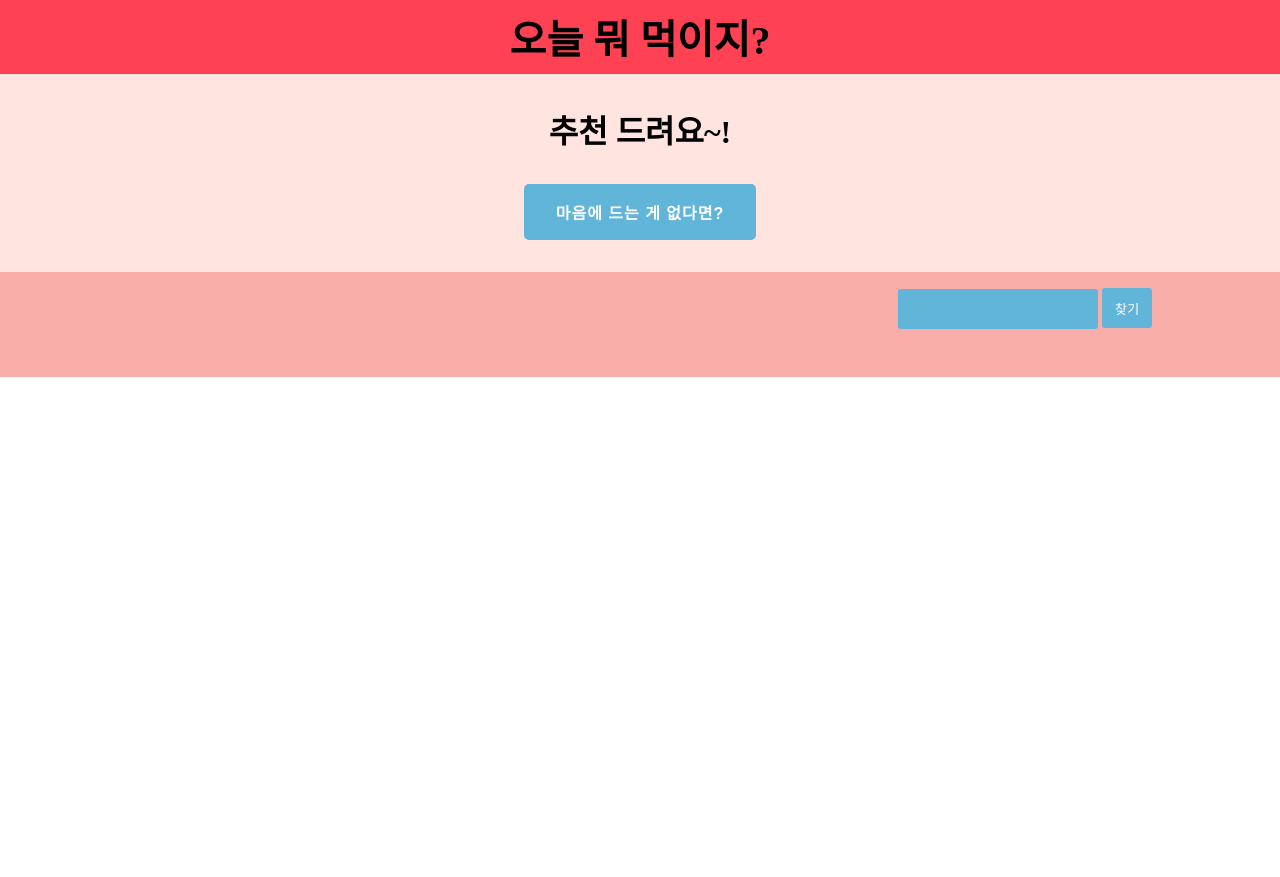
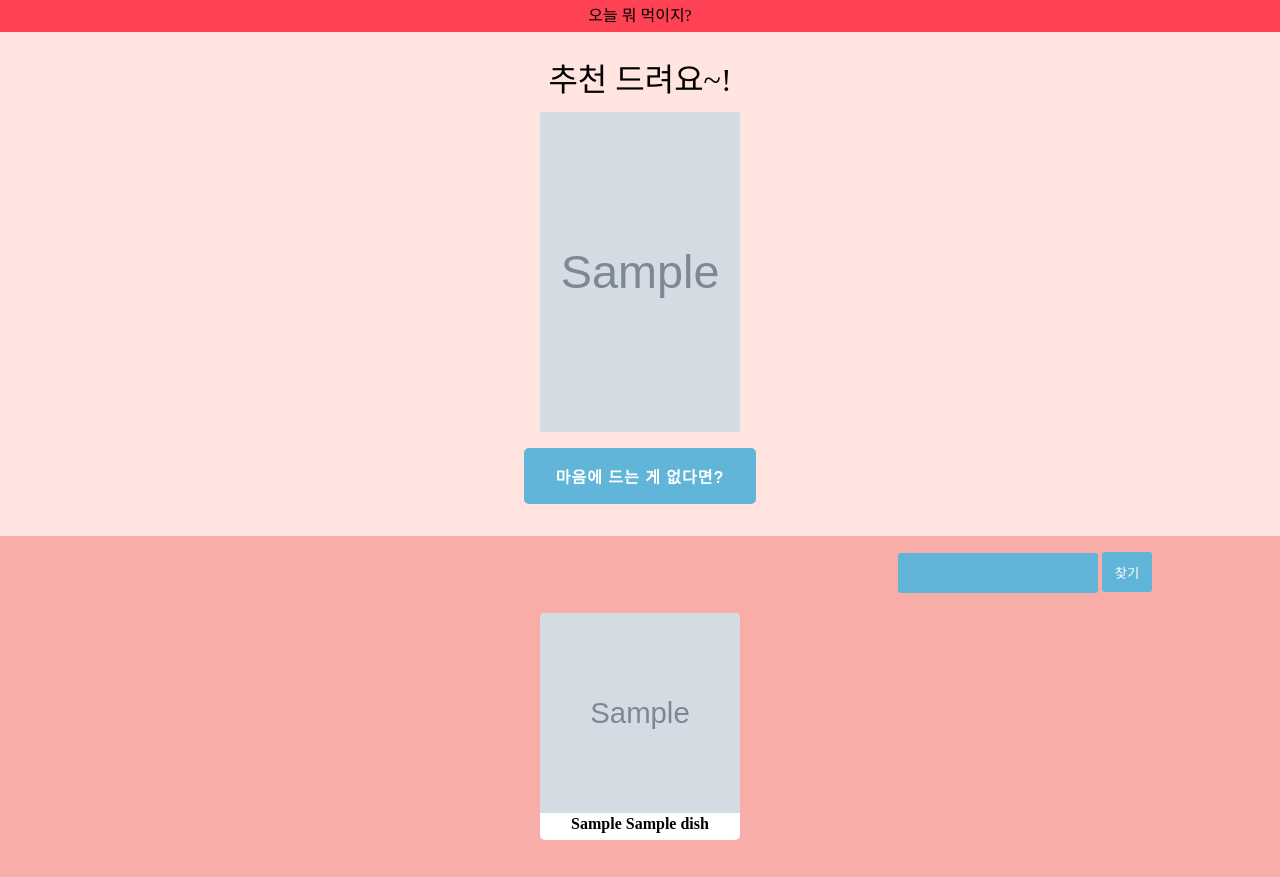
Before and after one commit to NamgyungKim/Today-table, a Flask app: template templates/main.html in a window 1280 px wide. Before the commit the page ends 377 px from the top, so only its background shows below. Run offline with Flask 2, Linux system fonts and the light colour scheme; the template is opened without the code that fills it: most values are stand-ins (such as "Sample title", 1, 10 or a date in 2020); grey boxes marked "Sample" are stand-in pictures; some libraries are stand-ins or nearby versions; some web fonts are replaced.

Commit message:
mainPage to detailPage

```diff
--- a/static/scripts/main.js
+++ b/static/scripts/main.js
@@ -11,7 +11,7 @@
 // })
 
 $(document).ready(function () {
-  get_list();
+  // get_list();
 });
 
 function get_list() {
--- a/static/styles/main.css
+++ b/static/styles/main.css
@@ -48,15 +48,62 @@ h1 {
 }
 
 .main-container .recommend-container .image-container {
+  width: 100%;
+  display: flex;
+  justify-content: center;
+  align-items: center;
   margin: 1rem 0;
 }
 
-.image-container img {
+.image-container .dish {
+  width: 200px;
+  height: 320px;
+  position: relative;
+  margin: 0 0.5rem;
+  cursor: pointer;
+}
+
+.image-container .dish:hover .dish-desc {
+  opacity: 0.6;
+}
+
+.image-container .dish img {
   width: 200px;
   height: 320px;
   object-fit: cover;
-  margin: 0 0.5rem;
-  cursor: pointer;
+}
+
+.image-container .dish .dish-desc {
+  width: 200px;
+  height: 320px;
+  background-color: black;
+  color: #fff;
+  position: absolute;
+  top: 0;
+  left: 0;
+  opacity: 0;
+  transition: 0.3s ease-in;
+  display: flex;
+  justify-content: center;
+  align-items: center;
+}
+
+.dish .dish-desc .dish-name {
+  width: 60%;
+  text-align: center;
+  word-break: keep-all;
+}
+
+.dish .dish-desc .dish-type {
+  position: absolute;
+  top: 5px;
+  left: 5px;
+  border-radius: 5px;
+  background-color: yellow;
+  color: black;
+  font-size: 13px;
+  font-weight: bold;
+  padding: 0.2rem 0.3rem;
 }
 
 .main-container .recommend-container .recommend-btn {
@@ -135,4 +182,7 @@ h1 {
   word-break: keep-all;
   text-align: center;
   margin-bottom: 0.3rem;
+  color: black;
+  font-weight: bold;
+  padding: 0.2rem 0;
 }
--- a/templates/main.html
+++ b/templates/main.html
@@ -19,6 +19,7 @@
 
     <script src="/static/scripts/main.js"></script>
     <link rel="stylesheet" href="/static/styles/main.css" />
+    <link rel="stylesheet" href="/static/styles/reset.css" />
     <title>Main Page</title>
   </head>
   <body>
@@ -26,7 +27,19 @@
     <div class="main-container">
       <div class="recommend-container">
         <h2>추천 드려요~!</h2>
-        <div class="image-container"></div>
+        <div class="image-container">
+          {% for dish in dishes %}
+          <div class="dish">
+            <a href="/detail/{{dish.no}}">
+              <img src="{{ dish.img }}" alt="dish-image" />
+              <div class="dish-desc">
+                <p class="dish-name">{{dish.menu_name}}</p>
+                <p class="dish-type">{{dish.menu_type}}</p>
+              </div>
+            </a>
+          </div>
+          {% endfor %}
+        </div>
         <button class="recommend-btn">마음에 드는 게 없다면?</button>
       </div>
       <div class="list-container">
@@ -34,7 +47,16 @@
           <input type="text" class="search-input" />
           <button type="submit" class="search-btn">찾기</button>
         </form>
-        <div class="dish-lists"></div>
+        <div class="dish-lists">
+          {% for dish in dishes %}
+          <div class="dish">
+            <a href="/detail/{{dish.no}}">
+              <img src="{{ dish.img }}" alt="dish-image" />
+              <h3 class="title">{{ dish.menu_type }} {{ dish.menu_name }}</h3>
+            </a>
+          </div>
+          {% endfor %}
+        </div>
       </div>
     </div>
   </body>
```
